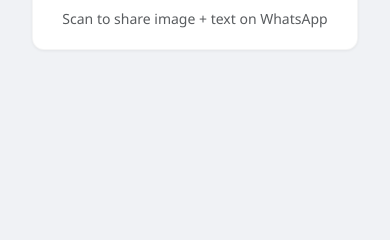
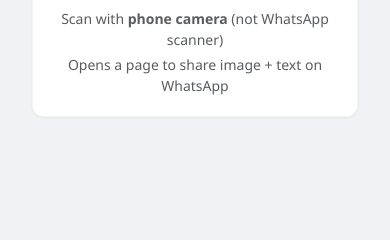
Before and after one commit to ArunExprop06/bhouma, a Python web app: template app_package/templates/posts/detail.html in a window 390 px wide. Shown: the part 536-776 px from the top of the page. Run offline with Jinja, Linux system fonts and the light colour scheme; the template is opened without the code that fills it, so the values that code supplies are empty.

Commit message:
Clarify QR label: scan with phone camera, not WhatsApp scanner
WhatsApp's QR scanner only handles payments/contacts and shows
"cannot send payment" for regular URLs. Phone camera works fine.

Co-Authored-By: Claude Opus 4.6 <noreply@anthropic.com>

```diff
--- a/app_package/templates/posts/detail.html
+++ b/app_package/templates/posts/detail.html
@@ -98,7 +98,8 @@
             </div>
             <div class="card-body text-center">
                 <img src="{{ url_for('posts.whatsapp_qr', post_id=post.id) }}" alt="WhatsApp QR Code" class="rounded" style="max-width:220px;">
-                <p class="text-muted small mt-2 mb-0">Scan to share image + text on WhatsApp</p>
+                <p class="text-muted small mt-2 mb-1">Scan with <strong>phone camera</strong> (not WhatsApp scanner)</p>
+                <p class="text-muted small mb-0">Opens a page to share image + text on WhatsApp</p>
             </div>
         </div>
     </div>
```
